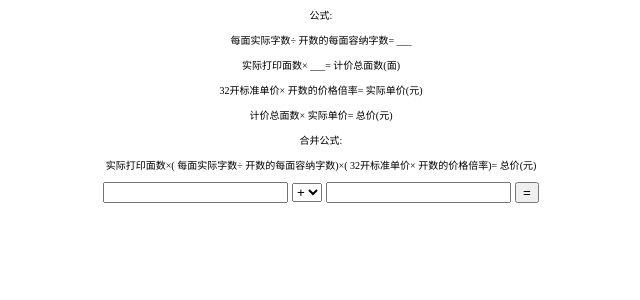
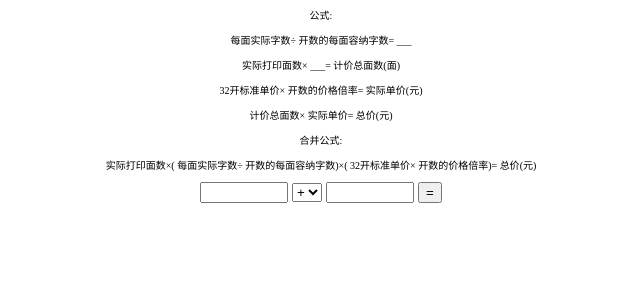
Before and after one commit to display233/wangye, a PHP site: page /ysjjs.html in a window 1280 px wide. Shown: the part 315-615 px from the top of the page, without its empty margins (319-959 px from the left). Run offline with PHP 8.4, Linux system fonts and the light colour scheme.

Commit message:
Add files via upload

```diff
--- a/tongyong.css
+++ b/tongyong.css
@@ -38,3 +38,6 @@
 .ysjjsa{
     font-size:10px;
 }
+.ysjjsdbjs input{
+    width:80px;
+}
```
